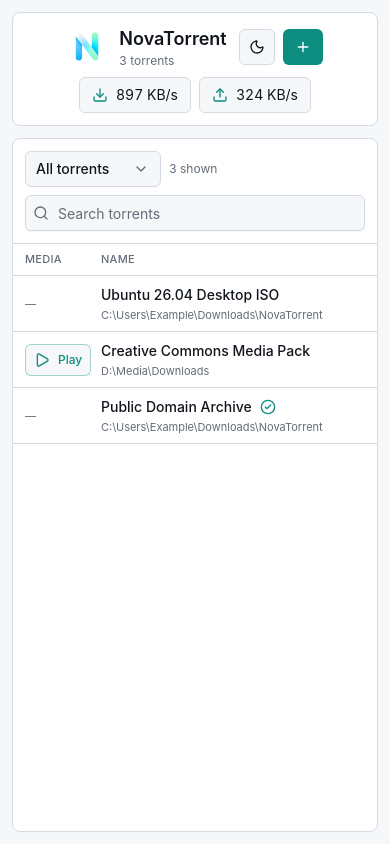
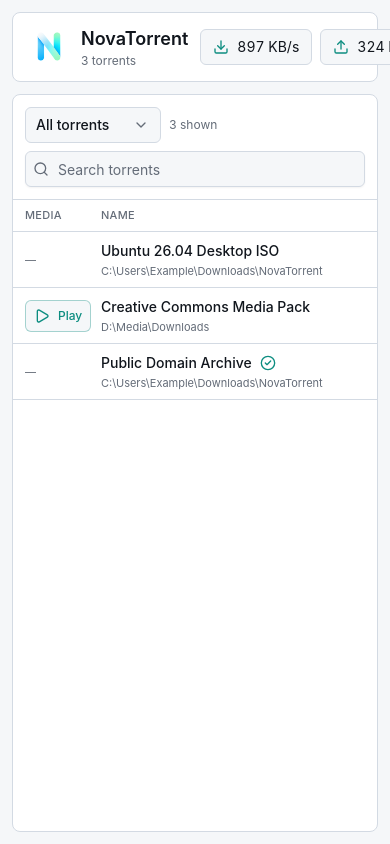
Before and after one commit to rustybalboadev/NovaTorrent, a Next.js app: page / in a window 390 px wide. Built offline with nearby package versions, Linux system fonts and the light colour scheme.

Commit message:
Keep dashboard toolbar on one row

```diff
--- a/components/torrent-dashboard.tsx
+++ b/components/torrent-dashboard.tsx
@@ -471,8 +471,8 @@
   return (
     <main className="h-full min-h-0 bg-background p-3 text-foreground">
       <div className="mx-auto flex min-h-full flex-col gap-3">
-        <header className="panel grid grid-cols-[auto_auto] items-center justify-center gap-x-3 gap-y-2 px-4 py-3 lg:grid-cols-[auto_1fr_auto] lg:justify-stretch">
-          <div className="order-1 flex items-center gap-3">
+        <header className="panel flex min-w-0 items-center gap-3 px-4 py-3">
+          <div className="flex shrink-0 items-center gap-3">
             <Image
               src="/novatorrent-logo.png"
               alt="NovaTorrent"
@@ -485,11 +485,11 @@
               <p className="text-xs text-muted-foreground">{rows.length} torrents</p>
             </div>
           </div>
-          <div className="order-3 col-span-2 flex flex-wrap items-center justify-center gap-2 lg:order-2 lg:col-span-1 lg:justify-end">
+          <div className="ml-auto flex shrink-0 items-center gap-2">
             <StatPill icon={<Download />} label={formatRate(totals.down)} />
             <StatPill icon={<Upload />} label={formatRate(totals.up)} />
           </div>
-          <div className="order-2 flex items-center gap-2 lg:order-3">
+          <div className="flex shrink-0 items-center gap-2">
             <Button
               variant="outline"
               size="icon"
```
